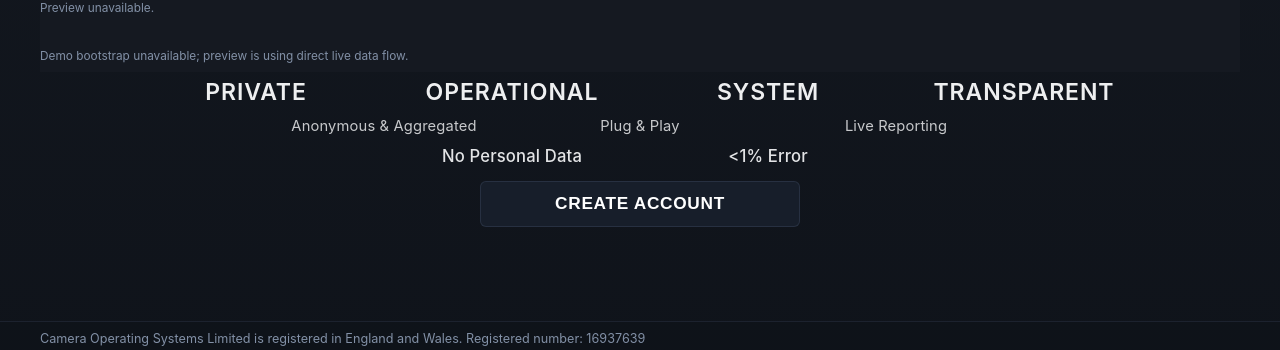
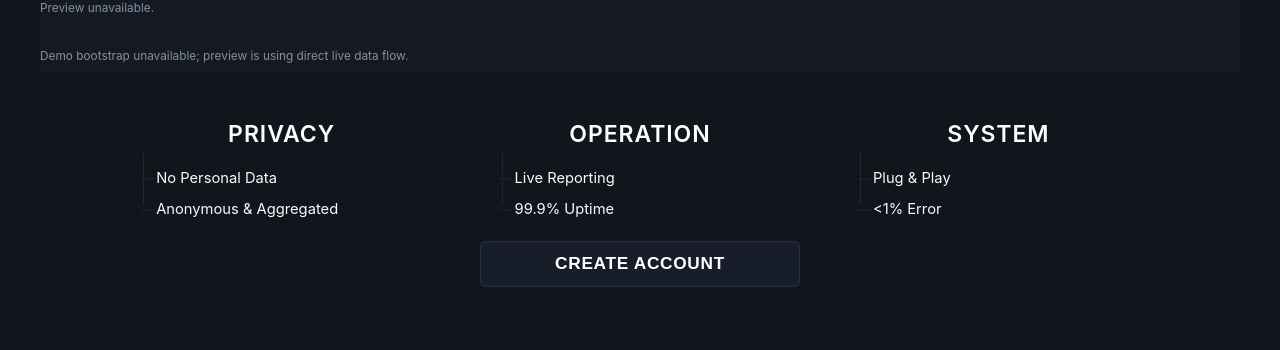
Before and after one commit to Ali-Nigzu/portal, a React (Vite) app in the folder frontend/: page / in a window 1280 px wide. Shown: the part 1332-1682 px from the top of the page. Built offline with nearby package versions, Linux system fonts and the light colour scheme; no server answers.

Commit message:
Rebuild assurances into 3-column spec block with 80% band layout

```diff
--- a/frontend/src/features/landing/LandingPage.tsx
+++ b/frontend/src/features/landing/LandingPage.tsx
@@ -110,20 +110,30 @@ const LandingPage: React.FC = () => {
             </div>
 
             <section className="landing-assurances" aria-label="Assurances">
-              <div className="landing-assurance-matrix" role="list" aria-label="Operational assurances">
-                <div role="listitem" className="landing-assurance-item landing-assurance-r1 assurance-r1-1" data-testid="assurance-r1-1">PRIVATE</div>
-                <div role="listitem" className="landing-assurance-item landing-assurance-r1 assurance-r1-2" data-testid="assurance-r1-2">OPERATIONAL</div>
-                <div role="listitem" className="landing-assurance-item landing-assurance-r1 assurance-r1-3" data-testid="assurance-r1-3">SYSTEM</div>
-                <div role="listitem" className="landing-assurance-item landing-assurance-r1 assurance-r1-4" data-testid="assurance-r1-4">TRANSPARENT</div>
-
-                <div role="listitem" className="landing-assurance-item landing-assurance-r2 assurance-r2-1" data-testid="assurance-r2-1">Anonymous &amp; Aggregated</div>
-                <div role="listitem" className="landing-assurance-item landing-assurance-r2 assurance-r2-2" data-testid="assurance-r2-2">Plug &amp; Play</div>
-                <div role="listitem" className="landing-assurance-item landing-assurance-r2 assurance-r2-3" data-testid="assurance-r2-3">Live Reporting</div>
-
-                <div role="listitem" className="landing-assurance-item landing-assurance-r3 assurance-r3-1" data-testid="assurance-r3-1">No Personal Data</div>
-                <div role="listitem" className="landing-assurance-item landing-assurance-r3 assurance-r3-2" data-testid="assurance-r3-2">&lt;1% Error</div>
-
-                <div className="assurance-cta-row" data-testid="assurance-row-4">
+              <div className="landing-assurance-spec" aria-label="Operational assurances">
+                <div className="assurance-col" data-testid="assurance-col-privacy">
+                  <h3 className="assurance-col-title">PRIVACY</h3>
+                  <ul className="assurance-col-list">
+                    <li className="assurance-col-item">No Personal Data</li>
+                    <li className="assurance-col-item">Anonymous &amp; Aggregated</li>
+                  </ul>
+                </div>
+                <div className="assurance-col" data-testid="assurance-col-operation">
+                  <h3 className="assurance-col-title">OPERATION</h3>
+                  <ul className="assurance-col-list">
+                    <li className="assurance-col-item">Live Reporting</li>
+                    <li className="assurance-col-item">99.9% Uptime</li>
+                  </ul>
+                </div>
+                <div className="assurance-col" data-testid="assurance-col-system">
+                  <h3 className="assurance-col-title">SYSTEM</h3>
+                  <ul className="assurance-col-list">
+                    <li className="assurance-col-item">Plug &amp; Play</li>
+                    <li className="assurance-col-item">&lt;1% Error</li>
+                  </ul>
+                </div>
+              </div>
+              <div className="assurance-cta-row" data-testid="assurance-row-cta">
                 <button
                   type="button"
                   className="btn btn-secondary landing-assurance-cta"
@@ -132,7 +142,6 @@ const LandingPage: React.FC = () => {
                 >
                   CREATE ACCOUNT
                 </button>
-                </div>
               </div>
             </section>
           </div>
--- a/frontend/src/styles/LandingPage.css
+++ b/frontend/src/styles/LandingPage.css
@@ -186,7 +186,7 @@ body {
 
 
 .landing-spec-sheet {
-  padding: 0 0 72px;
+  padding: 0 0 56px;
   border: none;
   outline: none;
   background: transparent;
@@ -420,66 +420,95 @@ body {
   width: 100vw;
   margin-left: calc(50% - 50vw);
   margin-right: calc(50% - 50vw);
-  padding: 6px 10vw 22px;
+  padding: 48px 10vw 24px;
   overflow-x: clip;
 }
 
-.landing-assurance-matrix {
+.landing-assurance-spec {
   display: grid;
-  grid-template-columns: repeat(12, minmax(0, 1fr));
-  grid-template-rows: auto auto auto auto;
-  row-gap: 10px;
+  grid-template-columns: repeat(3, minmax(0, 1fr));
+  column-gap: clamp(28px, 4vw, 72px);
+  align-items: start;
 }
 
-.assurance-r1-1 { grid-row: 1; grid-column: 1 / 4; }
-.assurance-r1-2 { grid-row: 1; grid-column: 4 / 7; }
-.assurance-r1-3 { grid-row: 1; grid-column: 7 / 10; }
-.assurance-r1-4 { grid-row: 1; grid-column: 10 / 13; }
-
-.assurance-r2-1 { grid-row: 2; grid-column: 2 / 6; }
-.assurance-r2-2 { grid-row: 2; grid-column: 5 / 9; }
-.assurance-r2-3 { grid-row: 2; grid-column: 8 / 12; }
-
-.assurance-r3-1 { grid-row: 3; grid-column: 4 / 7; }
-.assurance-r3-2 { grid-row: 3; grid-column: 7 / 10; }
-
-.assurance-cta-row {
-  grid-row: 4;
-  grid-column: 1 / -1;
-  display: flex;
-  justify-content: center;
-  margin-top: 4px;
+.assurance-col {
+  position: relative;
+  display: grid;
+  grid-template-rows: auto auto;
+  justify-items: stretch;
+  align-items: start;
 }
 
-.landing-assurance-item {
+.assurance-col-title {
   margin: 0;
   text-align: center;
-  color: color-mix(in srgb, var(--sys-text-1) 90%, var(--sys-text-2) 10%);
-  letter-spacing: 0.01em;
-  line-height: 1.25;
-  align-self: start;
-  justify-self: center;
-}
-
-.landing-assurance-r1 {
   font-size: clamp(1.24rem, 1.8vw, 1.6rem);
   line-height: 1.28;
   letter-spacing: 0.04em;
   font-weight: 600;
-  opacity: 0.95;
+  color: color-mix(in srgb, var(--sys-text-1) 95%, var(--sys-text-2) 5%);
 }
 
-.landing-assurance-r2 {
-  font-size: clamp(0.9rem, 1.15vw, 1.02rem);
-  line-height: 1.25;
-  font-weight: 400;
-  opacity: 0.78;
+.assurance-col-list {
+  position: relative;
+  list-style: none;
+  margin: 20px 0 0;
+  padding: 0 0 0 clamp(26px, 2.2vw, 34px);
+  display: grid;
+  row-gap: 12px;
 }
 
-.landing-assurance-r3 {
-  font-size: clamp(1rem, 1.3vw, 1.16rem);
-  font-weight: 520;
-  opacity: 0.9;
+.assurance-col-list::before {
+  content: "";
+  position: absolute;
+  left: clamp(12px, 1.2vw, 18px);
+  top: -16px;
+  width: 1px;
+  height: calc(100% + 2px);
+  background: color-mix(in srgb, var(--sys-line) 70%, transparent);
+}
+
+.assurance-col-item {
+  position: relative;
+  margin: 0;
+  text-align: left;
+  font-size: clamp(0.92rem, 1.12vw, 1.02rem);
+  line-height: 1.28;
+  font-weight: 420;
+  color: color-mix(in srgb, var(--sys-text-1) 88%, var(--sys-text-2) 12%);
+}
+
+.assurance-col-item::before {
+  content: "";
+  position: absolute;
+  left: calc(-1 * clamp(14px, 1.2vw, 18px));
+  top: 50%;
+  width: clamp(10px, 1vw, 14px);
+  height: 1px;
+  background: color-mix(in srgb, var(--sys-line) 70%, transparent);
+  transform: translateY(-50%);
+}
+
+.assurance-col-item + .assurance-col-item {
+  margin-top: 0;
+}
+
+.landing-assurances .assurance-col[data-testid="assurance-col-privacy"] {
+  grid-column: 1;
+}
+
+.landing-assurances .assurance-col[data-testid="assurance-col-operation"] {
+  grid-column: 2;
+}
+
+.landing-assurances .assurance-col[data-testid="assurance-col-system"] {
+  grid-column: 3;
+}
+
+.assurance-cta-row {
+  display: flex;
+  justify-content: center;
+  margin-top: 22px;
 }
 
 .landing-assurance-cta {
@@ -605,7 +634,7 @@ body {
   .landing-assurances {
     margin-left: calc(50% - 50vw);
     margin-right: calc(50% - 50vw);
-    padding: 6px 6vw 22px;
+    padding: 40px 6vw 22px;
   }
 
   .landing-container { width: min(var(--landing-rail-max), calc(100% - 30px)); }
@@ -655,17 +684,11 @@ body {
     justify-self: start;
     font-size: 0.78rem;
   }
-  .landing-assurance-matrix { row-gap: 10px; }
-  .assurance-r1-1 { grid-row: 1; grid-column: 2 / 6; }
-  .assurance-r1-2 { grid-row: 1; grid-column: 7 / 11; }
-  .assurance-r1-3 { grid-row: 2; grid-column: 2 / 6; }
-  .assurance-r1-4 { grid-row: 2; grid-column: 7 / 11; }
-  .assurance-r2-1 { grid-row: 3; grid-column: 2 / 6; }
-  .assurance-r2-2 { grid-row: 3; grid-column: 7 / 11; }
-  .assurance-r2-3 { grid-row: 4; grid-column: 4 / 9; }
-  .assurance-r3-1 { grid-row: 5; grid-column: 3 / 7; }
-  .assurance-r3-2 { grid-row: 5; grid-column: 7 / 11; }
-  .assurance-cta-row { grid-row: 6; }
+  .landing-assurance-spec {
+    grid-template-columns: 1fr;
+    row-gap: 18px;
+  }
+  .assurance-col-list { padding-left: 28px; }
   .landing-assurance-cta { width: min(320px, 100%); }
   .landing-signup { padding: 46px 0 42px; }
   .landing-form-grid { grid-template-columns: 1fr; }
@@ -674,13 +697,6 @@ body {
   .landing-footer-social { justify-content: flex-start; }
 }
 
-@media (min-width: 900px) {
-  .landing-assurance-r2 {
-    white-space: nowrap;
-  }
-}
-
-
 @media (prefers-reduced-motion: reduce) {
   * { animation: none !important; transition: none !important; scroll-behavior: auto !important; }
 }
```
Lines whose indentation alone changed are shown as unchanged.
